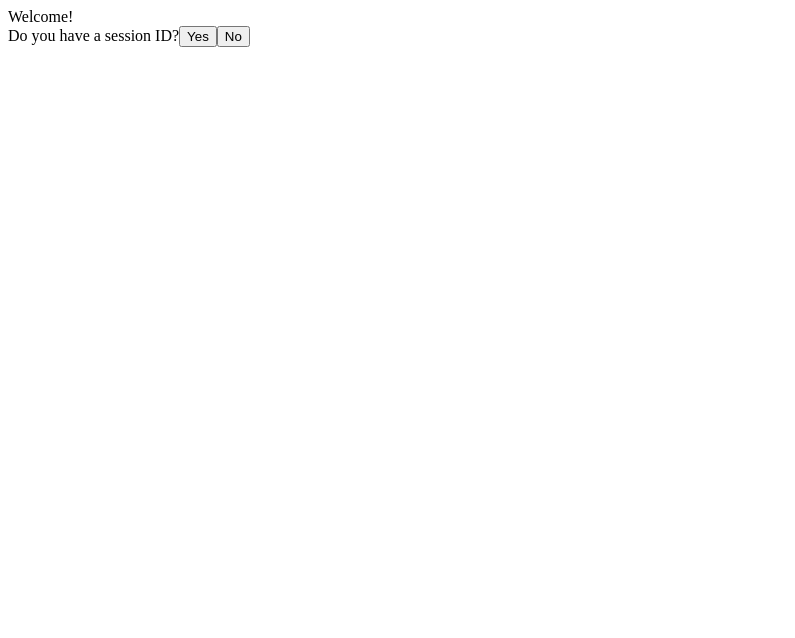
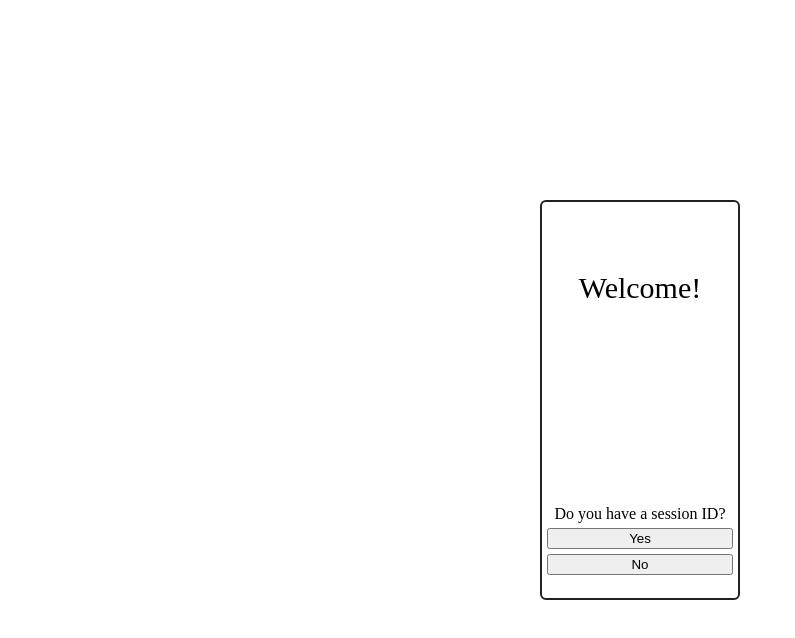
Before and after one commit to AldosAC/Up-Next, a React app: page / in a window 1280 px wide. Shown: the top 638 px of the page, without its empty margins (0-795 px from the left). Built offline with nearby package versions, Linux system fonts and the light colour scheme.

Commit message:
Implements landing/session styling
Styling is pretty basic at this point

```diff
--- a/public/styles.css
+++ b/public/styles.css
@@ -0,0 +1,104 @@
+html, body {
+  margin:0px;
+}
+
+div {
+  box-sizing: border-box;
+}
+
+.main-container {
+  display: flex;
+  box-sizing: border-box;
+  align-items: center;
+  justify-content: center;
+  height: 100vh;
+  width: 100%;
+}
+
+/* Landing */
+.landing-page {
+  display: flex;
+  flex-direction: column;
+  border: 2px solid rgba(34, 34, 34);
+  border-radius: 6px;
+  padding: 5px;
+  width: 200px;
+  height: 400px;
+  position: absolute;
+  justify-content: center;
+  flex-shrink: 0;
+}
+
+.text-welcome {
+  position: relative;
+  text-align: center;
+  font-size: 30px;
+  top: 50px;
+}
+
+.landing-spacer {
+  position: relative;
+  height: 250px;
+  width: 186px;
+  flex-shrink: 0;
+}
+
+/* Session */
+
+.session {
+  display: flex;
+  flex-direction: column;
+}
+
+.text-session-question {
+  box-sizing: border-box;
+  margin: 0;
+  margin-bottom: 5px;
+  position: relative;
+  text-align: center;
+  width: 100%;
+}
+
+.btn-existing-session {
+  box-sizing: border-box;
+  margin: 0;
+  margin-bottom: 5px;
+  width: 100%;
+}
+
+.btn-new-session {
+  box-sizing: border-box;
+  margin: 0;
+  margin-bottom: 5px;
+  width: 186px;
+}
+
+.text-enter-session {
+  box-sizing: border-box;
+  margin: 0;
+  margin-bottom: 5px;
+  position: relative;
+  text-align: center;
+  width: 100%;
+}
+
+.session-input {
+  box-sizing: border-box;
+  margin: 0;
+  margin-bottom: 5px;
+  width: 186px;
+}
+
+.btn-submit-session {
+  box-sizing: border-box;
+  margin: 0;
+  margin-bottom: 5px;
+  width: 186px;
+}
+
+/* Main View */
+.main {
+  position: absolute;
+  height: 100vh;
+  width: 100%;
+}
--- a/src/components/App.jsx
+++ b/src/components/App.jsx
@@ -9,8 +9,11 @@ const App = (props) => {
   if (!session) {
     return (
       <div className="main-container">
-        <span>Welcome!</span>
-        <Session setSession={setSession} />
+        <div className="landing-page">
+          <span className="text-welcome">Welcome!</span>
+          <div className="landing-spacer"></div>
+          <Session setSession={setSession} />
+        </div>
       </div>
     )
   } else {
--- a/src/components/Session.jsx
+++ b/src/components/Session.jsx
@@ -24,7 +24,7 @@ const Session = (props) => {
   if (hasSession) {
     return (
       <form className="session has-session">
-        <span>Enter your 4 digit session ID</span>
+        <span className="text-enter-session">Enter your 4 digit session ID</span>
         <input
           className="session-input"
           value={inputValue}
@@ -39,7 +39,7 @@ const Session = (props) => {
   } else {
     return (
       <div className="session no-session">
-        Do you have a session ID?
+        <span className="text-session-question">Do you have a session ID?</span>
         <button className="btn-existing-session" onClick={existingSessionHandler}>
           Yes
         </button>
```
